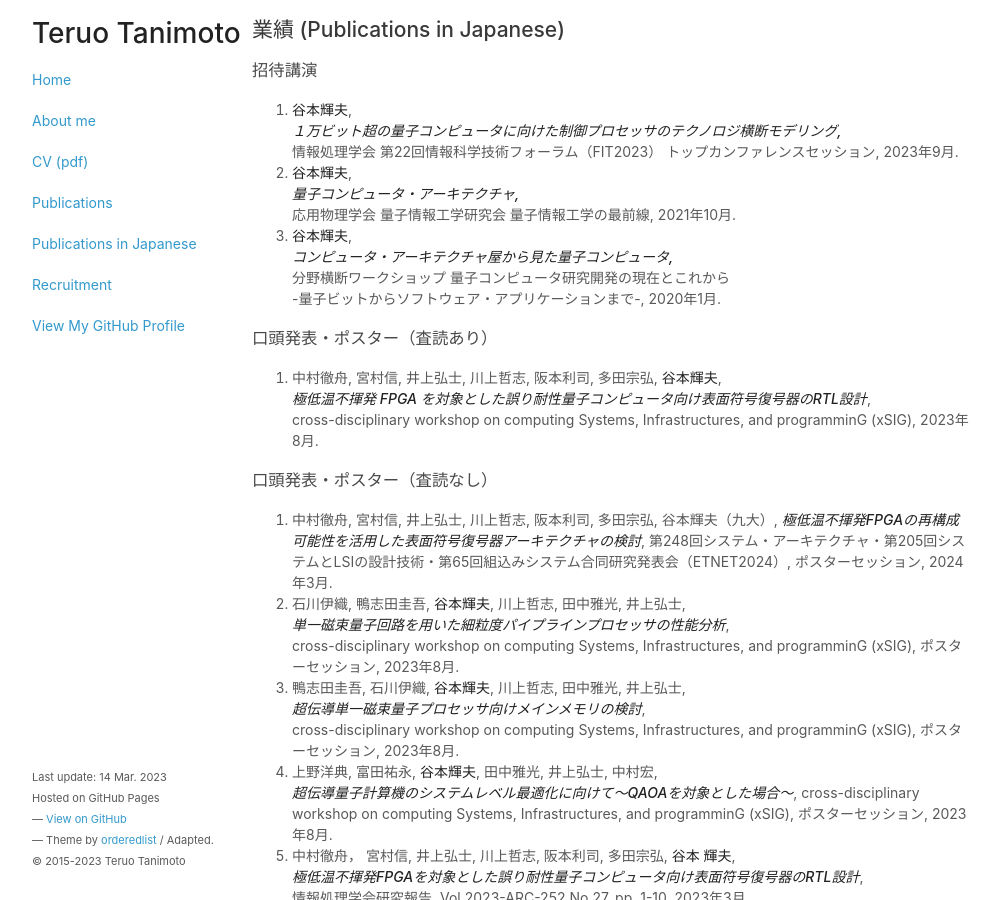
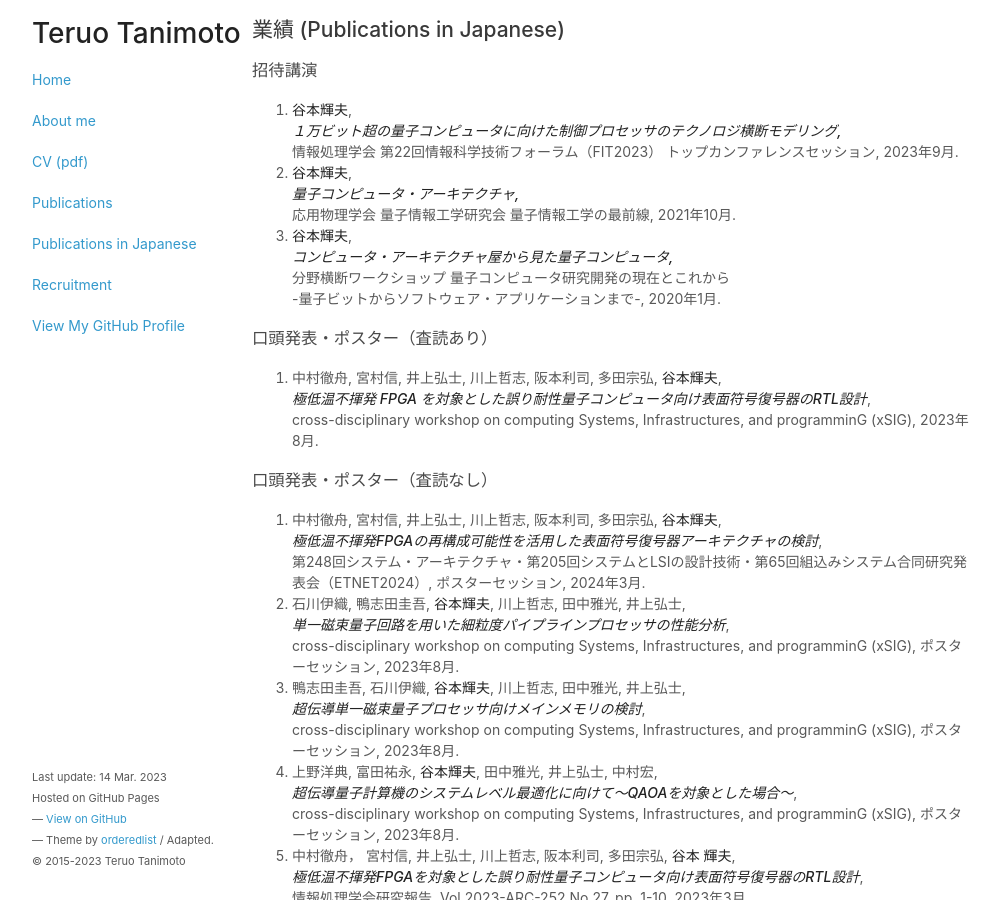
Before and after one commit to teruo41/teruo41.github.io, a Jekyll site: the page built from pubsj.md, in a window 1280 px wide and 900 px high. Shown: the whole window, without its empty margins (138-1136 px from the left). Built offline with Jekyll 4.4.1, drawn with Linux system fonts in a browser that asks for light colours.

Commit message:
Update pubsj.md

```diff
--- a/pubsj.md
+++ b/pubsj.md
@@ -28,7 +28,7 @@ title: Publications in Japanese
 
 ### 口頭発表・ポスター（査読なし）
 
-0. 中村徹舟, 宮村信, 井上弘士, 川上哲志, 阪本利司, 多田宗弘, 谷本輝夫（九大）,
+0. 中村徹舟, 宮村信, 井上弘士, 川上哲志, 阪本利司, 多田宗弘, __谷本輝夫__,
    ***極低温不揮発FPGAの再構成可能性を活用した表面符号復号器アーキテクチャの検討***,
    第248回システム・アーキテクチャ・第205回システムとLSIの設計技術・第65回組込みシステム合同研究発表会（ETNET2024）, ポスターセッション, 2024年3月.
 
```
